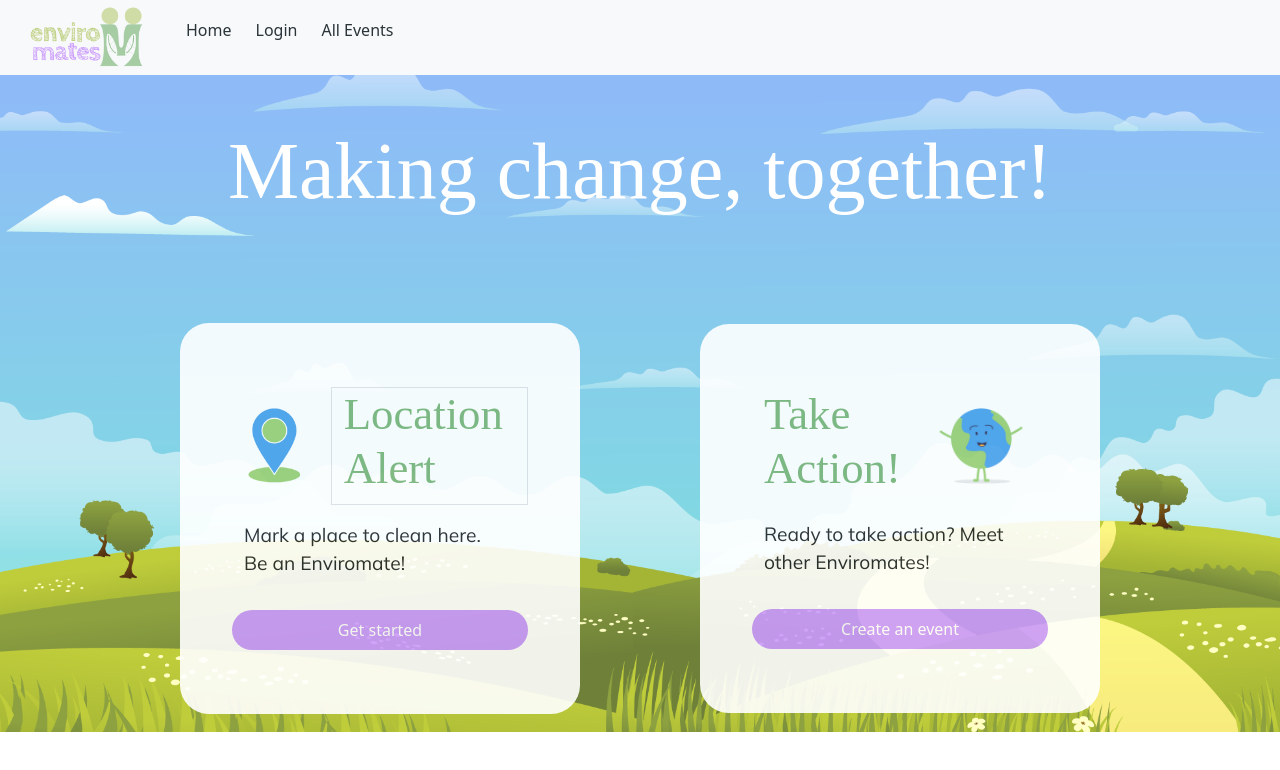
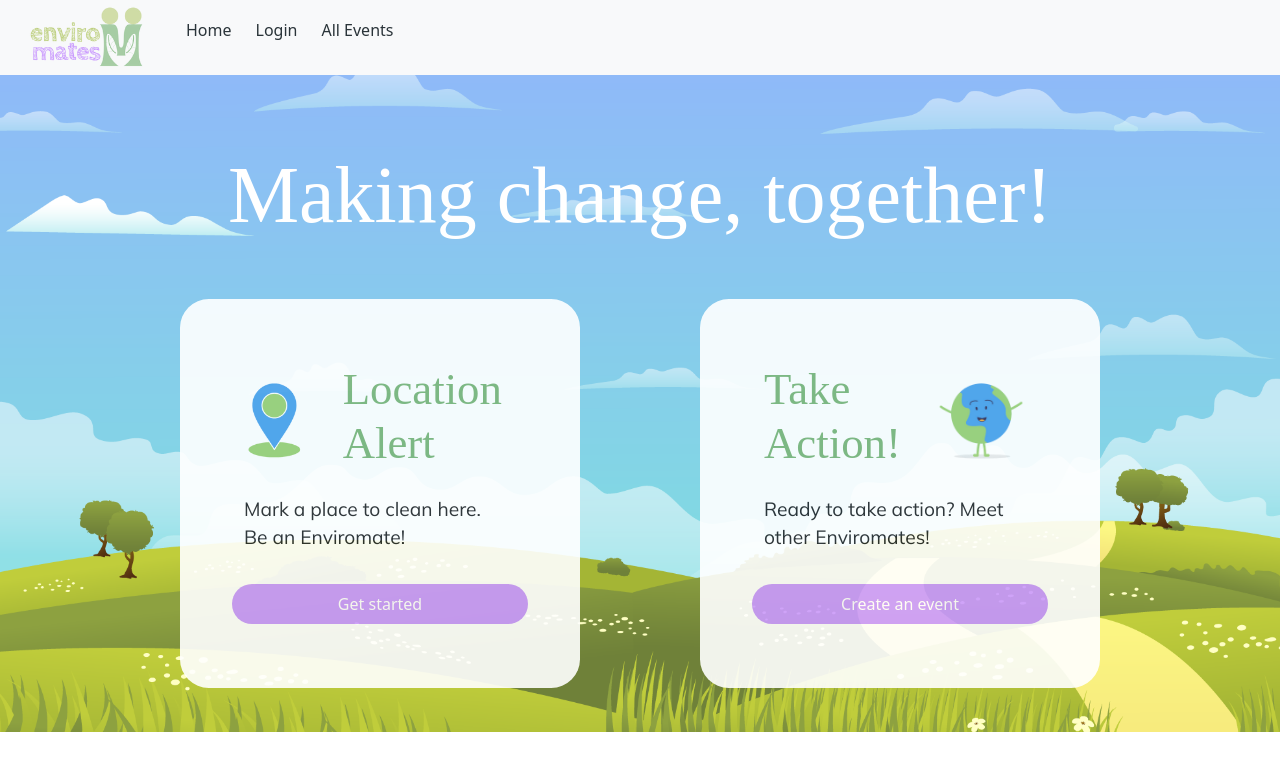
Before and after one commit to TommyHacker/enviromates-client, a React app: page / in a window 1280 px wide. Shown: the top 770 px of the page. Built offline with nearby package versions, Linux system fonts and the light colour scheme; no server answers; a web font is replaced by a local one.

Commit message:
CSS changes to Home page (desktopnpm run dev

```diff
--- a/public/styles/css/main.css
+++ b/public/styles/css/main.css
@@ -78,16 +78,6 @@ h4, h5, h6, p{
     outline: none;
 }
 
-
-
-.contentbg {
-    /* background-color: #E5CCFF; */
-    background: rgb(190, 208, 128, .8);
-    margin: 30px;
-    border-radius: 1.8rem;
-
-}
-
 #root{
     margin: 0;
     padding: 0;
--- a/src/pages/Home/index.js
+++ b/src/pages/Home/index.js
@@ -35,12 +35,12 @@ export default function Home() {
 			exit={{ opacity: 0 }}>
 
 			<Container className='h-60 d-flex flex-column justify-content-center'>
-				<Row className='mt-5 d-flex justify-content-center'>
+				<Row className='mt-5 pt-xl-4 d-flex justify-content-center'>
 					<h1 className='display-1 text-center'>
 						Making change, together!
 					</h1>
 				</Row>
-				<Row className='my-5'>
+				<Row>
 					<Col className='my-5 d-flex justify-content-center justify-content-xl-end me-xl-5 align-items-center'>
 						<Card className='p-3 p-xl-5 card'>
 							<Card.Body>
@@ -48,7 +48,7 @@ export default function Home() {
 									<Col className='my-xl-auto' xs={4}>
 										<Image style={{ width: '3.8rem' }} src={locationPointer} />
 									</Col>
-									<Col className='border' xs={8}>
+									<Col xs={8}>
 										<Card.Title>
 											<h3 className='card-title'>Location Alert</h3>
 										</Card.Title>
--- /dev/null
+++ b/src/pages/User/style.css
@@ -0,0 +1,5 @@
+.contentbg {
+    background: rgb(190, 208, 128, .8);
+    margin: 30px;
+    border-radius: 1.8rem;
+}
```
Also changed, not shown: src/pages/User/index.js (+4 -4 lines).
